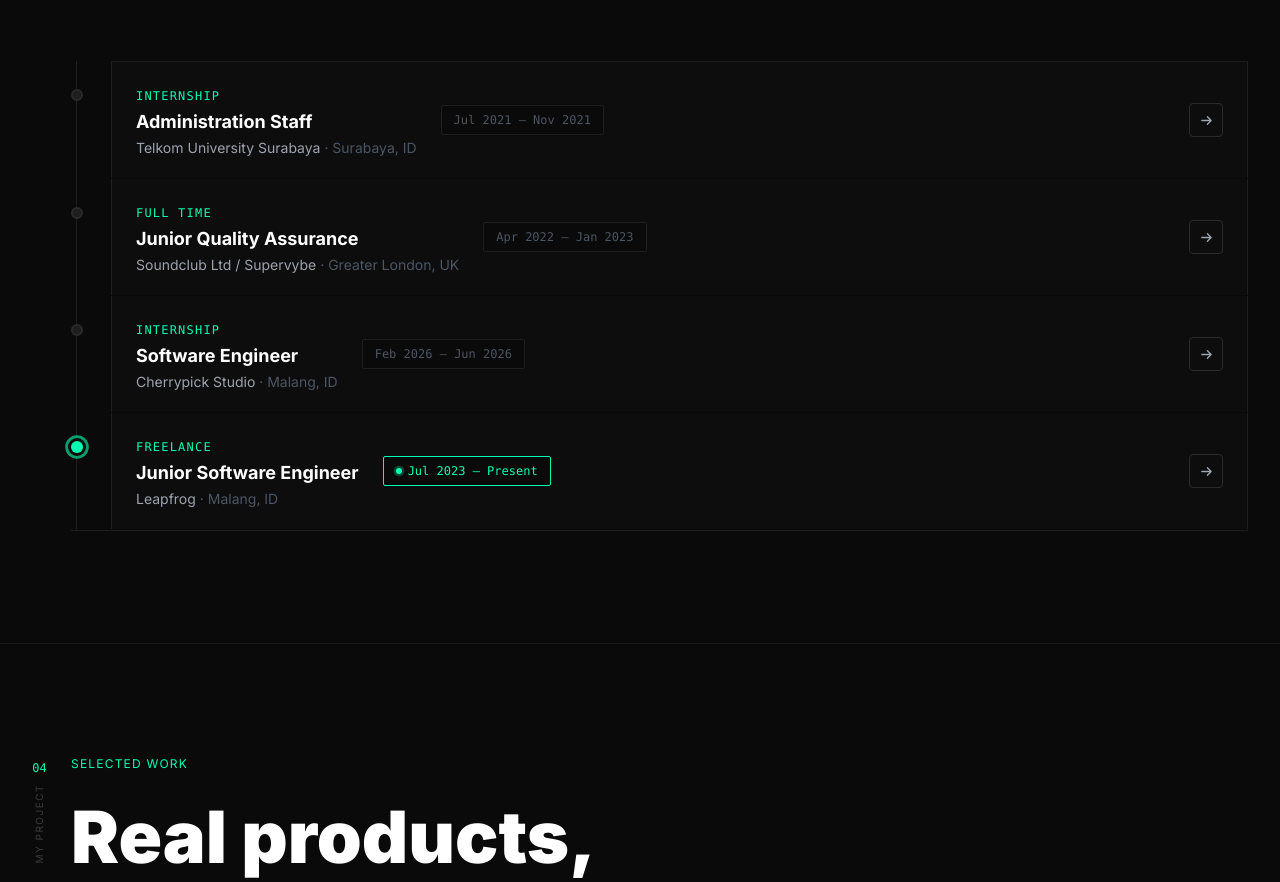
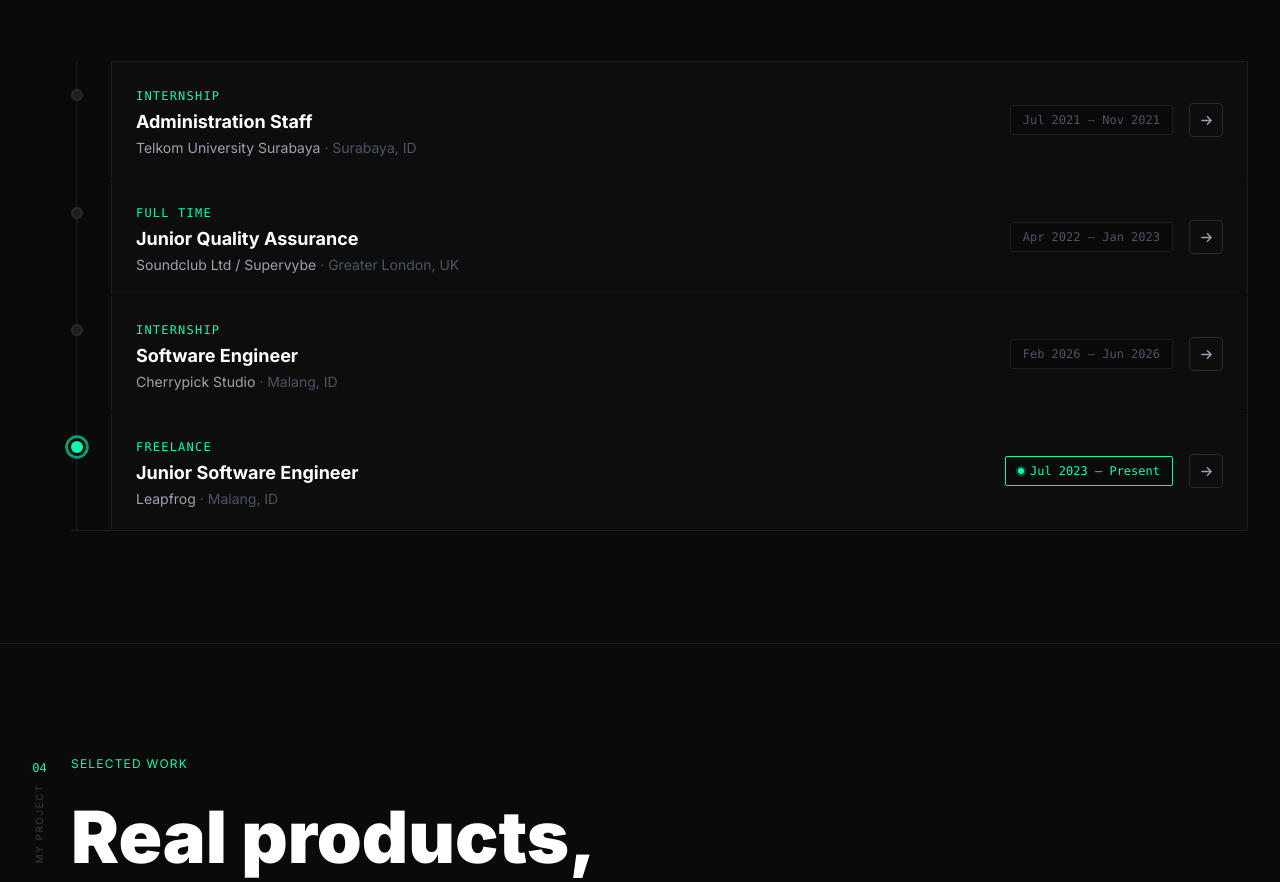
Before and after one commit to erlanggapmgks/erlangga-juniorse, a plain HTML site: page index.html in a window 1280 px wide. Shown: the part 1862-2744 px from the top of the page. Drawn offline with nearby package versions, Linux system fonts and the light colour scheme.

Commit message:
fix(experience): Move date tags to far right, beside arrow on all entries

```diff
--- a/index.html
+++ b/index.html
@@ -280,17 +280,15 @@
                   <div class="exp-header exp-card cursor-pointer flex items-center justify-between gap-4 px-5 sm:px-6 py-5"
                        style="border:1px solid var(--border);background:var(--bg-elevated);border-bottom:none;"
                        role="button" aria-expanded="false" tabindex="0">
-                    <div class="flex flex-col sm:flex-row sm:items-center gap-2 sm:gap-6 flex-1 min-w-0">
-                      <div class="min-w-0">
+                    <div class="flex-1 min-w-0">
                       <span class="t-accent text-xs tracking-widest uppercase font-mono">Internship</span>
                       <h3 class="t-text font-bold text-base sm:text-lg mt-0.5 truncate">Administration Staff</h3>
                       <p class="t-muted text-sm mt-0.5">Telkom University Surabaya <span class="t-faint">· Surabaya, ID</span></p>
                     </div>
-                      <span class="exp-date text-xs font-mono whitespace-nowrap px-3 py-1.5 rounded-sm self-start sm:self-center shrink-0"
+                    <span class="exp-date text-xs font-mono whitespace-nowrap px-3 py-1.5 rounded-sm shrink-0"
                           style="border:1px solid var(--border);color:var(--text-faint);background:var(--bg);">
                       <time datetime="2021-07/2021-11">Jul 2021 – Nov 2021</time>
                     </span>
-                    </div>
                     <div class="exp-arrow shrink-0" aria-hidden="true">
                       <svg width="13" height="13" viewBox="0 0 14 14" fill="none">
                         <path d="M2 7h10M8 3l4 4-4 4" stroke-width="1.5" stroke-linecap="round" stroke-linejoin="round" style="stroke:var(--text-muted);"/>
@@ -317,17 +315,15 @@
                   <div class="exp-header exp-card cursor-pointer flex items-center justify-between gap-4 px-5 sm:px-6 py-5"
                        style="border:1px solid var(--border);background:var(--bg-elevated);border-top:none;border-bottom:none;"
                        role="button" aria-expanded="false" tabindex="0">
-                    <div class="flex flex-col sm:flex-row sm:items-center gap-2 sm:gap-6 flex-1 min-w-0">
-                      <div class="min-w-0">
+                    <div class="flex-1 min-w-0">
                       <span class="t-accent text-xs tracking-widest uppercase font-mono">Full Time</span>
                       <h3 class="t-text font-bold text-base sm:text-lg mt-0.5 truncate">Junior Quality Assurance</h3>
                       <p class="t-muted text-sm mt-0.5">Soundclub Ltd / Supervybe <span class="t-faint">· Greater London, UK</span></p>
                     </div>
-                      <span class="exp-date text-xs font-mono whitespace-nowrap px-3 py-1.5 rounded-sm self-start sm:self-center shrink-0"
+                    <span class="exp-date text-xs font-mono whitespace-nowrap px-3 py-1.5 rounded-sm shrink-0"
                           style="border:1px solid var(--border);color:var(--text-faint);background:var(--bg);">
                       <time datetime="2022-04/2023-01">Apr 2022 – Jan 2023</time>
                     </span>
-                    </div>
                     <div class="exp-arrow shrink-0" aria-hidden="true">
                       <svg width="13" height="13" viewBox="0 0 14 14" fill="none">
                         <path d="M2 7h10M8 3l4 4-4 4" stroke-width="1.5" stroke-linecap="round" stroke-linejoin="round" style="stroke:var(--text-muted);"/>
@@ -355,17 +351,15 @@
                   <div class="exp-header exp-card cursor-pointer flex items-center justify-between gap-4 px-5 sm:px-6 py-5"
                        style="border:1px solid var(--border);background:var(--bg-elevated);border-top:none;border-bottom:none;"
                        role="button" aria-expanded="false" tabindex="0">
-                    <div class="flex flex-col sm:flex-row sm:items-center gap-2 sm:gap-6 flex-1 min-w-0">
-                      <div class="min-w-0">
+                    <div class="flex-1 min-w-0">
                       <span class="t-accent text-xs tracking-widest uppercase font-mono">Internship</span>
                       <h3 class="t-text font-bold text-base sm:text-lg mt-0.5 truncate">Software Engineer</h3>
                       <p class="t-muted text-sm mt-0.5">Cherrypick Studio <span class="t-faint">· Malang, ID</span></p>
                     </div>
-                      <span class="exp-date text-xs font-mono whitespace-nowrap px-3 py-1.5 rounded-sm self-start sm:self-center shrink-0"
+                    <span class="exp-date text-xs font-mono whitespace-nowrap px-3 py-1.5 rounded-sm shrink-0"
                           style="border:1px solid var(--border);color:var(--text-faint);background:var(--bg);">
                       <time datetime="2026-02/2026-06">Feb 2026 – Jun 2026</time>
                     </span>
-                    </div>
                     <div class="exp-arrow shrink-0" aria-hidden="true">
                       <svg width="13" height="13" viewBox="0 0 14 14" fill="none">
                         <path d="M2 7h10M8 3l4 4-4 4" stroke-width="1.5" stroke-linecap="round" stroke-linejoin="round" style="stroke:var(--text-muted);"/>
@@ -393,18 +387,16 @@
                   <div class="exp-header exp-card cursor-pointer flex items-center justify-between gap-4 px-5 sm:px-6 py-5"
                        style="border:1px solid var(--border);background:var(--bg-elevated);border-top:none;border-bottom:none;"
                        role="button" aria-expanded="false" tabindex="0">
-                    <div class="flex flex-col sm:flex-row sm:items-center gap-2 sm:gap-6 flex-1 min-w-0">
-                      <div class="min-w-0">
+                    <div class="flex-1 min-w-0">
                       <span class="t-accent text-xs tracking-widest uppercase font-mono">Freelance</span>
                       <h3 class="t-text font-bold text-base sm:text-lg mt-0.5 truncate">Junior Software Engineer</h3>
                       <p class="t-muted text-sm mt-0.5">Leapfrog <span class="t-faint">· Malang, ID</span></p>
                     </div>
-                      <span class="text-xs font-mono whitespace-nowrap px-3 py-1.5 rounded-sm self-start sm:self-center shrink-0 flex items-center gap-1.5"
+                    <span class="text-xs font-mono whitespace-nowrap px-3 py-1.5 rounded-sm shrink-0 flex items-center gap-1.5"
                           style="border:1px solid var(--accent);color:var(--accent);background:var(--bg);">
                       <span class="avail-dot" style="width:6px;height:6px;flex-shrink:0;" aria-hidden="true"></span>
                       <time datetime="2023-07">Jul 2023 – Present</time>
                     </span>
-                    </div>
                     <div class="exp-arrow shrink-0" aria-hidden="true">
                       <svg width="13" height="13" viewBox="0 0 14 14" fill="none">
                         <path d="M2 7h10M8 3l4 4-4 4" stroke-width="1.5" stroke-linecap="round" stroke-linejoin="round" style="stroke:var(--text-muted);"/>
```
Lines whose indentation alone changed are shown as unchanged.
